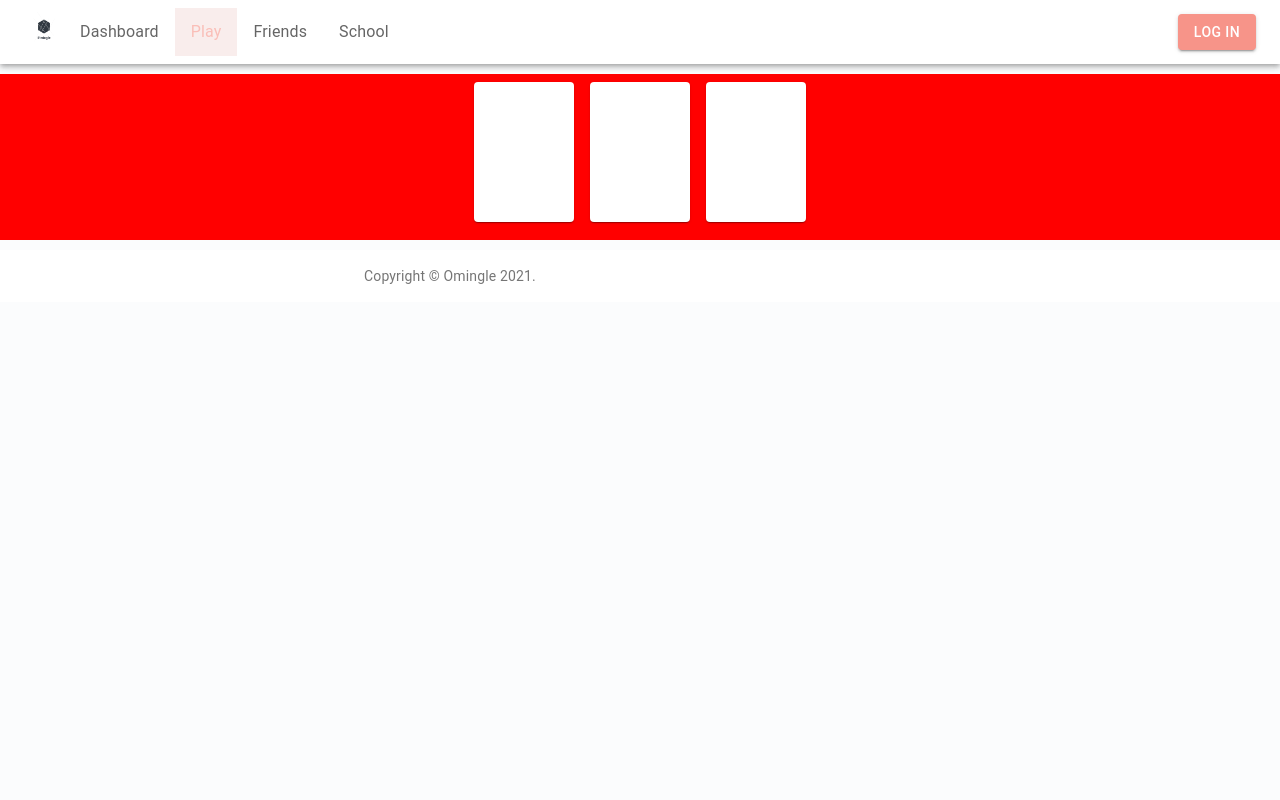
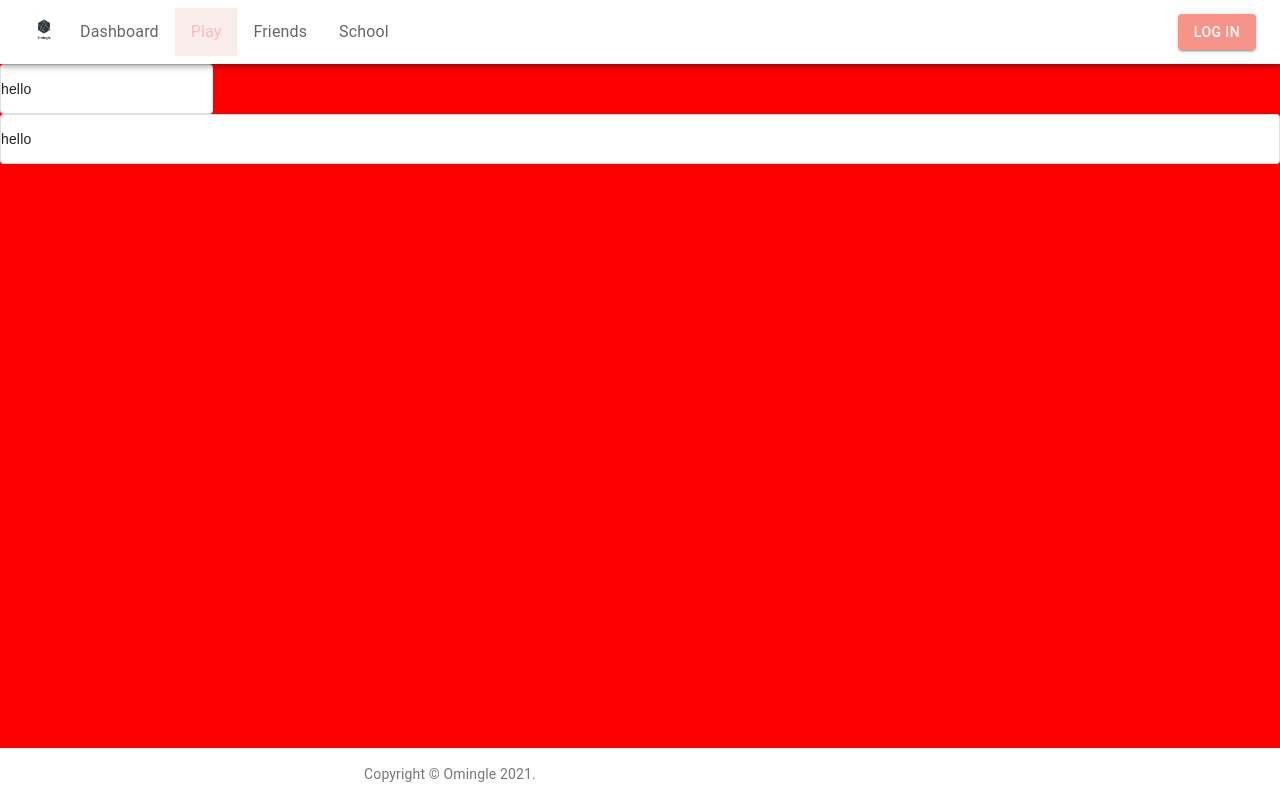
Before and after one commit to esteakshapin/omingle-front-end, a React (Create React App) app: page / in a window 1280 px wide. Built offline with nearby package versions, Linux system fonts and the light colour scheme.

Commit message:
Footer completed; Grid implemented

```diff
--- a/src/components/footer.jsx
+++ b/src/components/footer.jsx
@@ -17,11 +17,6 @@ function Copyright() {
 }
 
 const useStyles = makeStyles((theme) => ({
-  fContianer: {
-    backgroundColor: "#FFFFFF",
-    display: "flex",
-    justifyContent: "center"
-  },
   textStyle: {
     fontFamily: "Roboto",
     fontSize: "14",
@@ -36,7 +31,8 @@ const useStyles = makeStyles((theme) => ({
     marginTop: "auto",
     marginRight: "auto",
     marginLeft: "auto",
-    backgroundColor: "white"
+    backgroundColor: "white",
+    minWidth: "100vw"
   }
 }));
 
--- a/src/pages/gameRoom.jsx
+++ b/src/pages/gameRoom.jsx
@@ -2,16 +2,28 @@ import React from "react";
 import Header from "/src/components/navbar";
 import Footer from "/src/components/footer";
 import { makeStyles } from "@material-ui/core/styles";
-import Grid from "@material-ui/core/Grid";
-import Paper from "@material-ui/core/Paper";
+
+import CssBaseline from "@material-ui/core/CssBaseline";
+
+import MainGrid from "./mainGrid";
 
 const useStyles = makeStyles((theme) => ({
   root: {
+    display: "flex",
+    flexDirection: "column",
+    minHeight: "100vh"
+  },
+  main: {
+    marginTop: theme.spacing(8),
+    marginBottom: theme.spacing(2),
+    backgroundColor: "red"
+  },
+  mainGrid: {
     flexGrow: 1,
     backgroundColor: "red",
-    marginTop: "10px",
-    marginBottom: "10px",
-    paddingBottom: "10px"
+    marginTop: theme.spacing(2),
+    marginBottom: theme.spacing(2)
+    // width:
   },
   paper: {
     height: 140,
@@ -23,21 +35,17 @@ const GameRoom = () => {
   const classes = useStyles();
 
   return (
-    <div>
+    <div className={classes.root}>
+      <CssBaseline />
       <Header />
-      <Grid container className={classes.root} spacing={2}>
-        <Grid item xs={12}>
-          <Grid container justify="center" spacing={2}>
-            {[0, 1, 2].map((value) => (
-              <Grid key={value} item>
-                <Paper className={classes.paper} />
-              </Grid>
-            ))}
-          </Grid>
-        </Grid>
-      </Grid>
+      <MainGrid />
       <Footer />
     </div>
+    // <div className={classes.rootDiv}>
+    //   <Header />
+    //   <h1> asdasd</h1>
+    //   <Footer />
+    // </div>
   );
 };
 
--- /dev/null
+++ b/src/pages/mainGrid.jsx
@@ -0,0 +1,28 @@
+import React from "react";
+import { makeStyles } from "@material-ui/core/styles";
+import Grid from "@material-ui/core/Grid";
+import Paper from "@material-ui/core/Paper";
+
+const useStyles = makeStyles({
+  mainGrid: {
+    flexGrow: 1,
+    backgroundColor: "red"
+  }
+});
+
+export default function MainGrid() {
+  const classes = useStyles();
+
+  return (
+    <Grid contianer className={classes.mainGrid} spacing={2}>
+      <Grid item xs={2}>
+        <Paper variant="outlined" className={classes.paper}>
+          <p> hello </p>
+        </Paper>
+      </Grid>
+      <Paper variant="outlined" className={classes.paper}>
+        <p> hello </p>
+      </Paper>
+    </Grid>
+  );
+}
```
